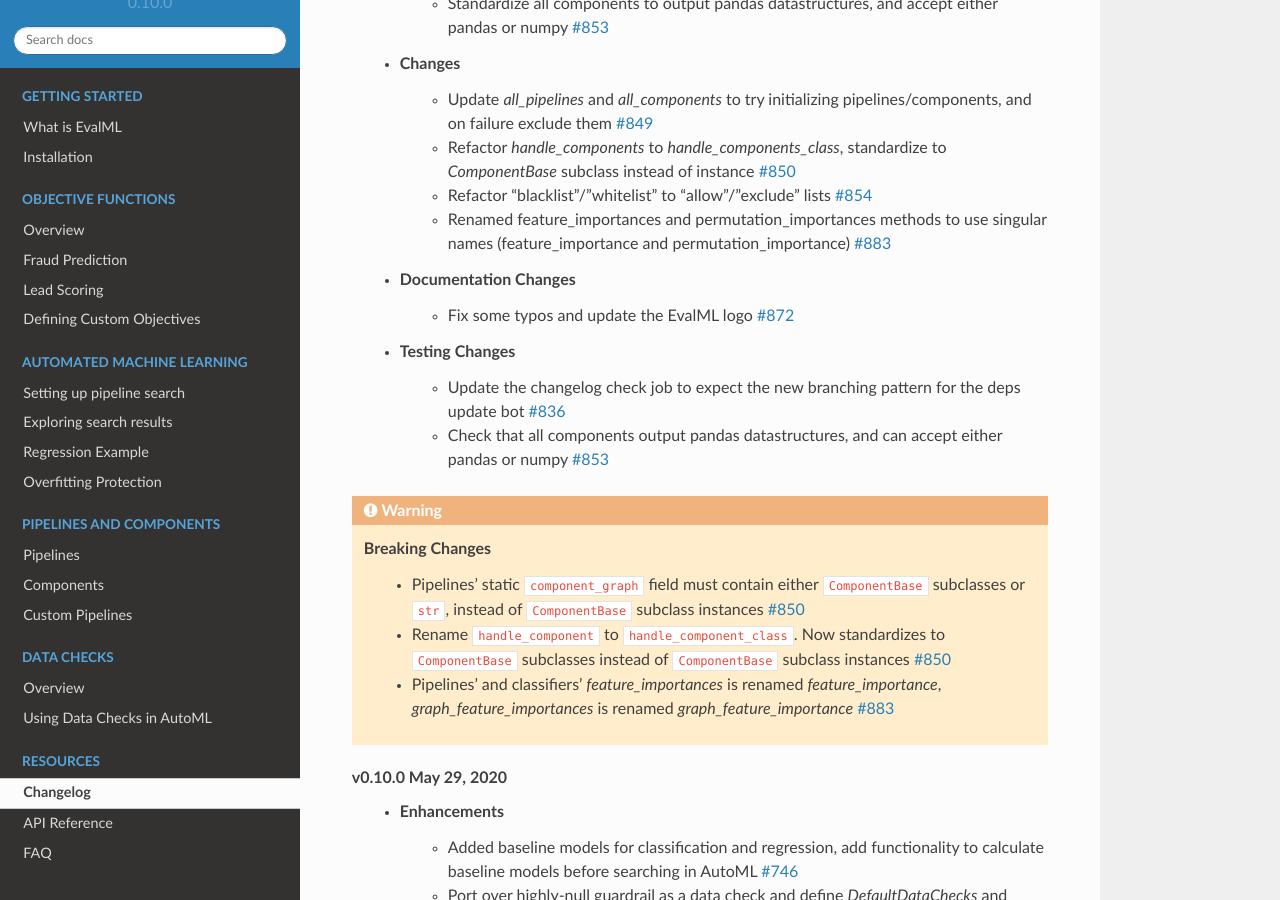
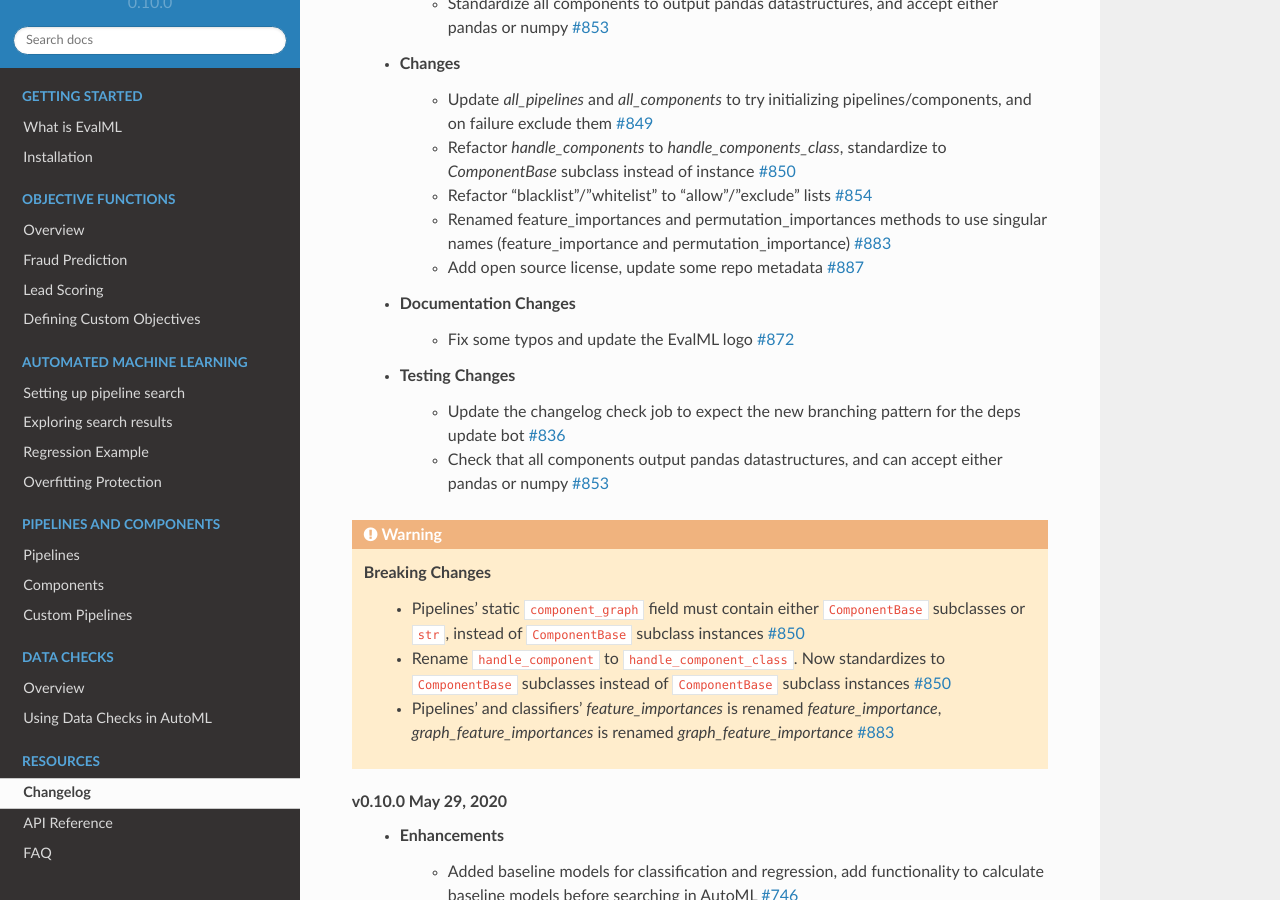
Before and after one commit to alteryx/evalml, a Sphinx documentation site: the page built from docs/source/changelog.rst, in a window 1280 px wide and 900 px high, scrolled down 811 px. Built offline with Sphinx 7.4.7 and the Read the Docs theme 2.0.0, drawn with Linux system fonts in a browser that asks for light colours; comment, search, counter and statistics services are not loaded.

Commit message:
Changelog

```diff
--- a/docs/source/changelog.rst
+++ b/docs/source/changelog.rst
@@ -30,7 +30,7 @@
         * Refactor `handle_components` to `handle_components_class`, standardize to `ComponentBase` subclass instead of instance :pr:`850`
         * Refactor "blacklist"/"whitelist" to "allow"/"exclude" lists :pr:`854`
         * Renamed feature_importances and permutation_importances methods to use singular names (feature_importance and permutation_importance) :pr:`883`
-
+        * Add open source license, update some repo metadata :pr:`887`
     * Documentation Changes
         * Fix some typos and update the EvalML logo :pr:`872`
     * Testing Changes
```
